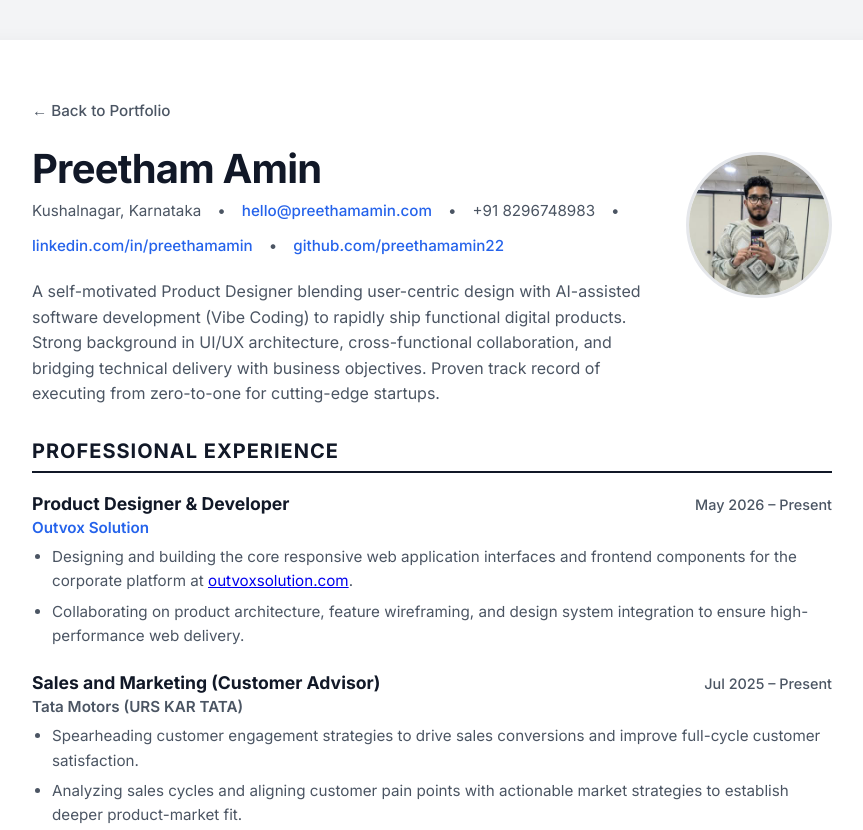
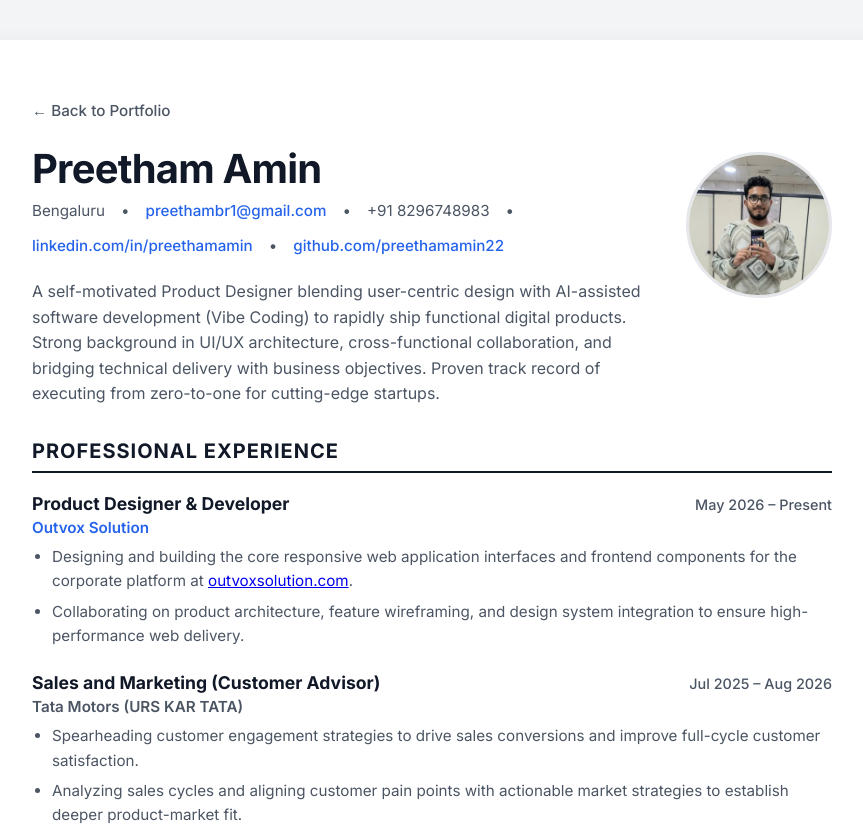
Before and after one commit to preethamamin22/preethamamin, a website: page resume.html in a window 1280 px wide. Shown: the top 830 px of the page, without its empty margins (208-1071 px from the left). Drawn offline with Linux system fonts and the light colour scheme.

Commit message:
Update Tata Motors role dates

```diff
--- a/resume.html
+++ b/resume.html
@@ -190,9 +190,9 @@
             <div style="flex: 1;">
                 <h1 style="margin-top: 0;">Preetham Amin</h1>
                 <div class="contact-info">
-                    <span>Kushalnagar, Karnataka</span>
+                    <span>Bengaluru</span>
                     <span>•</span>
-                    <a href="mailto:hello@preethamamin.com">hello@preethamamin.com</a>
+                    <a href="mailto:preethambr1@gmail.com">preethambr1@gmail.com</a>
                     <span>•</span>
                     <span>+91 8296748983</span>
                     <span>•</span>
@@ -232,7 +232,7 @@
             <div class="item">
                 <div class="item-header">
                     <div class="item-title">Sales and Marketing (Customer Advisor)</div>
-                    <div class="item-date">Jul 2025 – Present</div>
+                    <div class="item-date">Jul 2025 – Aug 2026</div>
                 </div>
                 <div class="item-subtitle">Tata Motors (URS KAR TATA)</div>
                 <div class="item-desc">
```
Also changed, not shown: index.html (+2 -2 lines).
